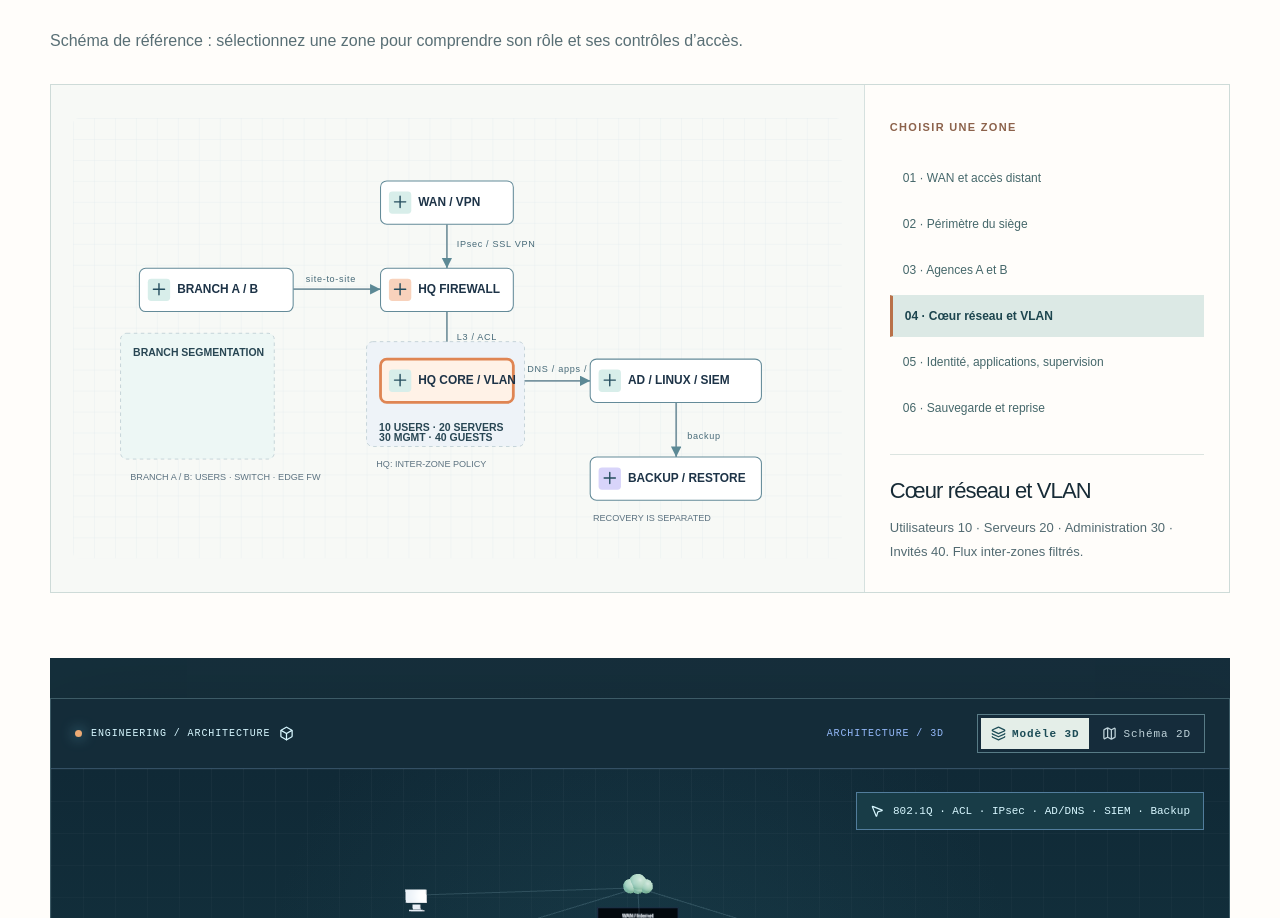
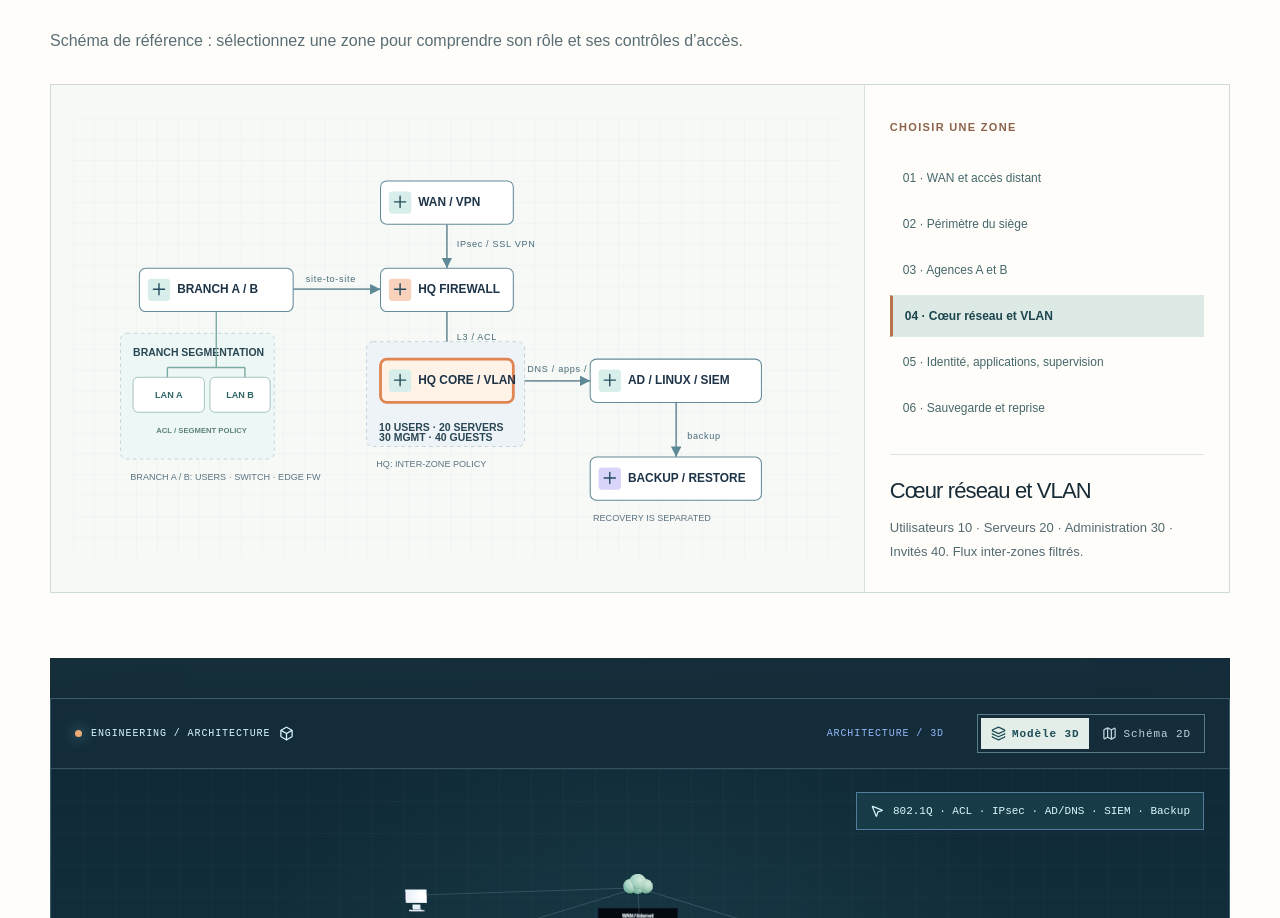
Before and after one commit to tahazitan/taha-zitane-portfolio, a Next.js app: page /fr/projects/enterprise-network-lab in a window 1280 px wide. Shown: the part 1440-2358 px from the top of the page. Built offline with nearby package versions, Linux system fonts and the light colour scheme.

Commit message:
Refine branch segmentation in clickable enterprise infrastructure blueprint

```diff
--- a/src/components/EnterpriseBlueprint.tsx
+++ b/src/components/EnterpriseBlueprint.tsx
@@ -45,6 +45,12 @@ export default function EnterpriseBlueprint({locale}:{locale:Locale}){
   <g fill="#476a78" fontSize="13" fontFamily="Arial, sans-serif" letterSpacing="1"><text x="549" y="184">IPsec / SSL VPN</text><text x="333" y="234">site-to-site</text><text x="549" y="318">L3 / ACL</text><text x="650" y="363">DNS / apps / logs</text><text x="879" y="459">backup</text></g>
   <g fill="#f7fafb" stroke="#b3c6cd"><rect x="68" y="308" width="220" height="180" rx="9" fill="#edf7f5" strokeDasharray="5 5"/><rect x="420" y="320" width="226" height="150" rx="9" fill="#eef3f8" strokeDasharray="5 5"/></g>
   <g fontSize="15" fontWeight="700" fontFamily="Arial, sans-serif" fill="#284653"><text x="86" y="341">BRANCH SEGMENTATION</text><text x="438" y="448">10 USERS · 20 SERVERS</text><text x="438" y="462">30 MGMT · 40 GUESTS</text></g>
+  <g fill="none" stroke="#7eaaa5" strokeWidth="2"><path d="M205 277V357M135 357H246M135 357V372M246 357V372"/></g>
+  <g fontFamily="Arial, sans-serif" textAnchor="middle" fontWeight="700" fontSize="13">
+   <rect x="86" y="371" width="102" height="50" rx="7" fill="#ffffff" stroke="#83ada8"/><text x="137" y="401" fill="#2f6565">LAN A</text>
+   <rect x="196" y="371" width="86" height="50" rx="7" fill="#ffffff" stroke="#83ada8"/><text x="239" y="401" fill="#2f6565">LAN B</text>
+   <text x="184" y="451" fontSize="11" fill="#60827e">ACL / SEGMENT POLICY</text>
+  </g>
   {nodes.map(n=><g key={n.id} onClick={()=>setActive(n.id)} style={{cursor:'pointer'}} role="button" tabIndex={0} aria-label={`${t.hint}: ${t.zones[n.id][0]}`} onKeyDown={e=>{if(e.key==='Enter'||e.key===' '){e.preventDefault();setActive(n.id)}}}>
    <rect x={n.x} y={n.y} width={n.w} height={n.h} rx="9" stroke={active===n.id?'#df8553':'#648b99'} strokeWidth={active===n.id?4:1.5} fill={active===n.id?'#fff2e7':'#ffffff'}/>
    <rect x={n.x+12} y={n.y+15} width="32" height="32" rx="5" fill={n.id===1?'#f8d2bc':n.id===5?'#d8d4fa':'#d8eeea'}/>
```
